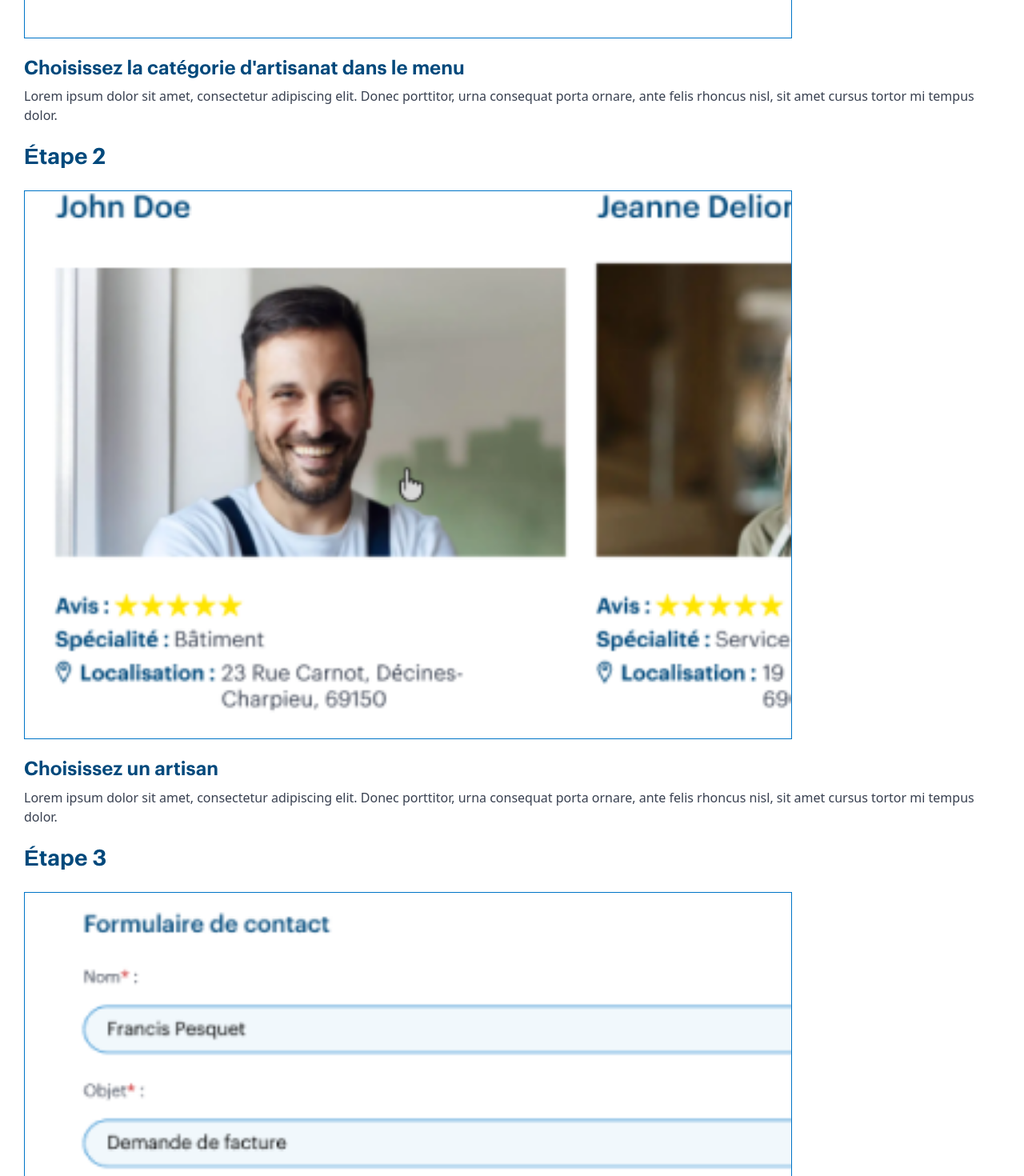
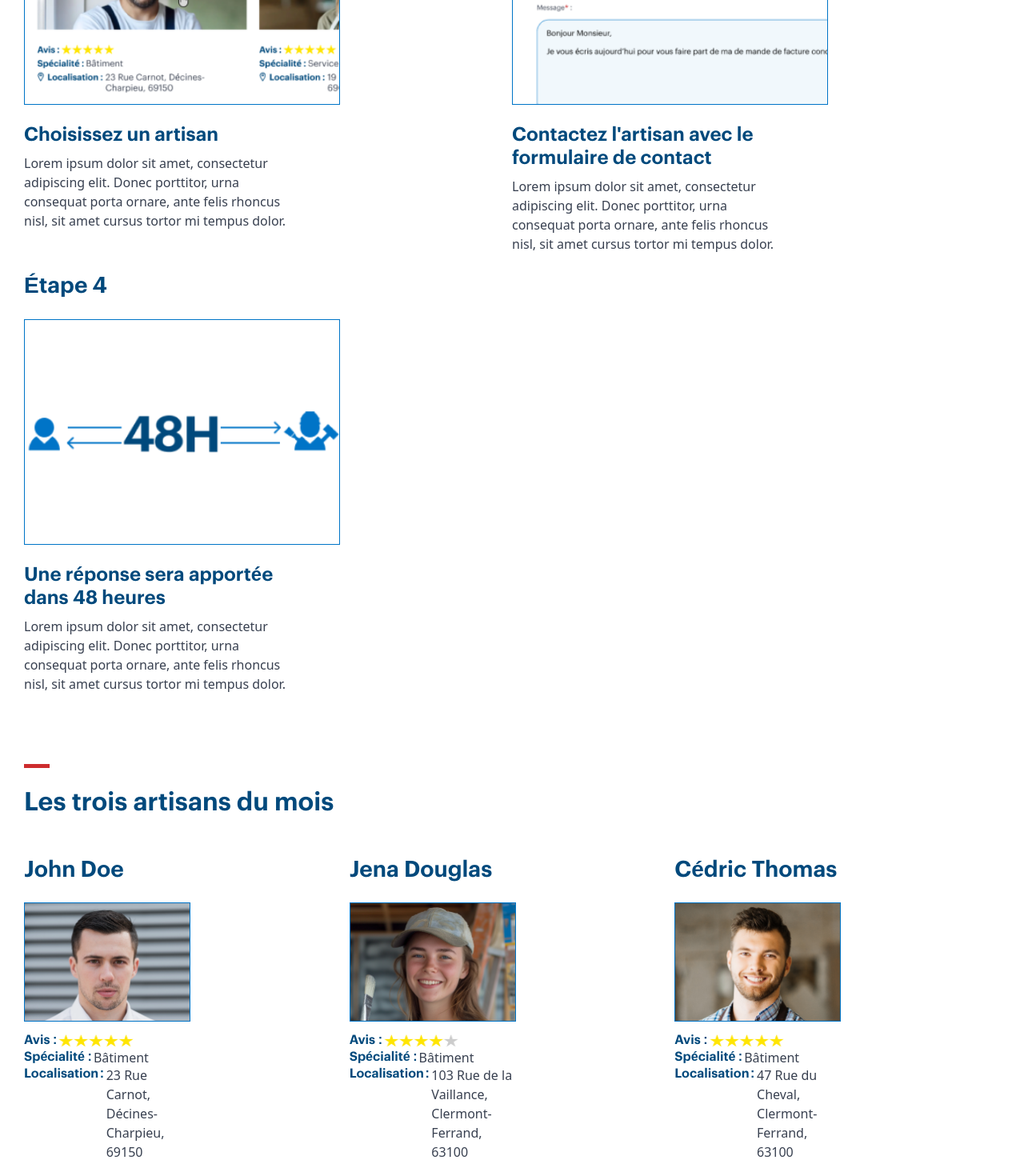
Before and after one commit to JCthedevelop3r/JCthedevelop3r-Cr-er_le_site_trouve_ton_artisan, an Angular app: page / in a window 1280 px wide. Shown: the part 1020-2490 px from the top of the page at 80% size. Built offline with nearby package versions, Linux system fonts and the light colour scheme.

Commit message:
Make the home page responsive for tablets

```diff
--- a/src/app/components/artisan/artisan.component.scss
+++ b/src/app/components/artisan/artisan.component.scss
@@ -1,4 +1,5 @@
 @import '../../sass-lib/lib.scss';
+@import '../../sass-lib/responsive.scss';
 
 .identity {
     padding-bottom: 1.5rem;
@@ -64,3 +65,9 @@ img {
 address {
     margin: 0;
 }
+
+@media #{$tablet-up} {
+    .profil {
+        width: 208px;
+    }
+}
--- a/src/app/components/home/home.component.html
+++ b/src/app/components/home/home.component.html
@@ -4,6 +4,7 @@
   <section class="guide-trouver-artisan">
     <h2>Comment trouver mon artisan ?</h2>
     <app-step
+      class="col-md-6"
       *ngFor="let step of steps"
       [stepTitle]="step.stepTitle"
       [srcImg]="step.srcImg"
@@ -17,6 +18,7 @@
     <h2>Les trois artisans du mois</h2>
     <ul class="artisans no-padding grid gap-5">
       <app-artisan
+        class="col-md-4"
         *ngFor="let artisan of artisans | slice : 0 : 3"
         [artisanId]="artisan.id"
         [identity]="artisan.identity"
--- a/src/app/components/home/home.component.scss
+++ b/src/app/components/home/home.component.scss
@@ -1,11 +1,19 @@
 @import '../../sass-lib/lib.scss';
+@import '../../sass-lib/responsive.scss';
 
 main {
     padding: 4rem 1.875rem 0 1.875rem;
 }
 
 .guide-trouver-artisan {
+    display: flex;
+    flex-wrap: wrap;
     padding-bottom: 4rem;
+}
+
+app-step {
+    display: flex;
+    flex-direction: column;
 }
 
 h2 {
@@ -31,6 +39,7 @@ p {
     margin: 0rem 0 1.5rem 0;
 }
 
+@media #{$mobile-max} {
     .artisans {
         list-style-type: none;
         display: grid;
@@ -127,3 +136,107 @@ p {
             padding: 0;
         }
     }
+}
+
+@media #{$tablet-up} {
+    h2 {
+        padding-bottom: 3rem;
+    }
+    .artisans {
+        list-style-type: none;
+        display: flex;
+        gap: 0 !important;
+
+        img {
+            margin-bottom: 0.875rem;
+        }
+
+        .h4-section-2 {
+            font-size: 1rem;
+        }
+
+        .avis {
+            display: flex;
+
+            .stars {
+                border: none;
+                margin: 0;
+                height: 17px;
+                width: 93.36px;
+                position: relative;
+                top: 2px;
+            }
+        }
+
+        .specialite {
+            display: flex;
+            align-items: center;
+        }
+
+        .localisation {
+            display: flex;
+            justify-content: space-between;
+        }
+
+        address {
+            margin: 0;
+        }
+
+        .artisan-1 {
+            .specialite {
+                p {
+                    position: relative;
+                    top: 1px;
+                }
+            }
+
+            .localisation {
+                .h4-section-2 {
+                    width: 40%;
+                }
+
+                address {
+                    width: 60%;
+                }
+            }
+        }
+
+        .artisan-2 {
+            .localisation {
+                .h4-section-2 {
+                    width: 40%;
+                }
+
+                address {
+                    position: relative;
+                    top: -1px;
+                    width: 60%;
+                }
+            }
+        }
+
+        .artisan-3 {
+            .specialite {
+                p {
+                    position: relative;
+                    top: 1px;
+                }
+            }
+            .localisation {
+                .h4-section-2 {
+                    width: 40%;
+                }
+
+                address {
+                    position: relative;
+                    top: -1px;
+                    width: 60%;
+                }
+            }
+        }
+
+        p {
+            padding: 0;
+        }
+    }
+}
--- a/src/app/components/home/step/step.component.html
+++ b/src/app/components/home/step/step.component.html
@@ -1,8 +1,14 @@
 <div class="step">
+  <div class="step-content">
+    <div class="step-visual-container">
       <h3>{{ stepTitle }}</h3>
       <img [src]="srcImg" [alt]="altImg" />
+    </div>
+    <section class="description-container">
       <h4 class="h4-section-1">{{ stepSubTitle }}</h4>
       <p>
         {{ description }}
       </p>
+    </section>
   </div>
+</div>
--- a/src/app/components/home/step/step.component.scss
+++ b/src/app/components/home/step/step.component.scss
@@ -1,20 +1,40 @@
 @import '../../../sass-lib/lib.scss';
+@import '../../../sass-lib/responsive.scss';
 
+.step-content {
+    .step-visual-container {
         h3 {
             padding-bottom: 1.5rem;
         }
 
         img {
             border: solid 1px $tta-light-blue;
-    width: 75vw;
+            width: 100%;
+            max-width: 335px;
         }
 
+        @media #{$laptop-up} {
+            img {
+                border: solid 1px $tta-light-blue;
+                width: 100%;
+                max-width: 395px;
+            }
+        }
+    }
+
+    .description-container {
+        @media #{$tablet-up} {
             .h4-section-1 {
+                width: 335px;
                 padding-top: 1.5rem;
                 padding-bottom: .5rem;
             }
 
             p {
+                width: 335px;
                 padding-bottom: 1.5rem;
                 margin: 0;
             }
+        }
+    }
+}
--- /dev/null
+++ b/src/app/sass-lib/responsive.scss
@@ -0,0 +1,4 @@
+$mobile-max: "(max-width: 767px)";
+$tablet-up: "(min-width: 768px)";
+$laptop-up: "(min-width: 1024px)";
+$desktop-up: "(min-width: 1200px)";
```
Lines whose indentation alone changed are shown as unchanged.
